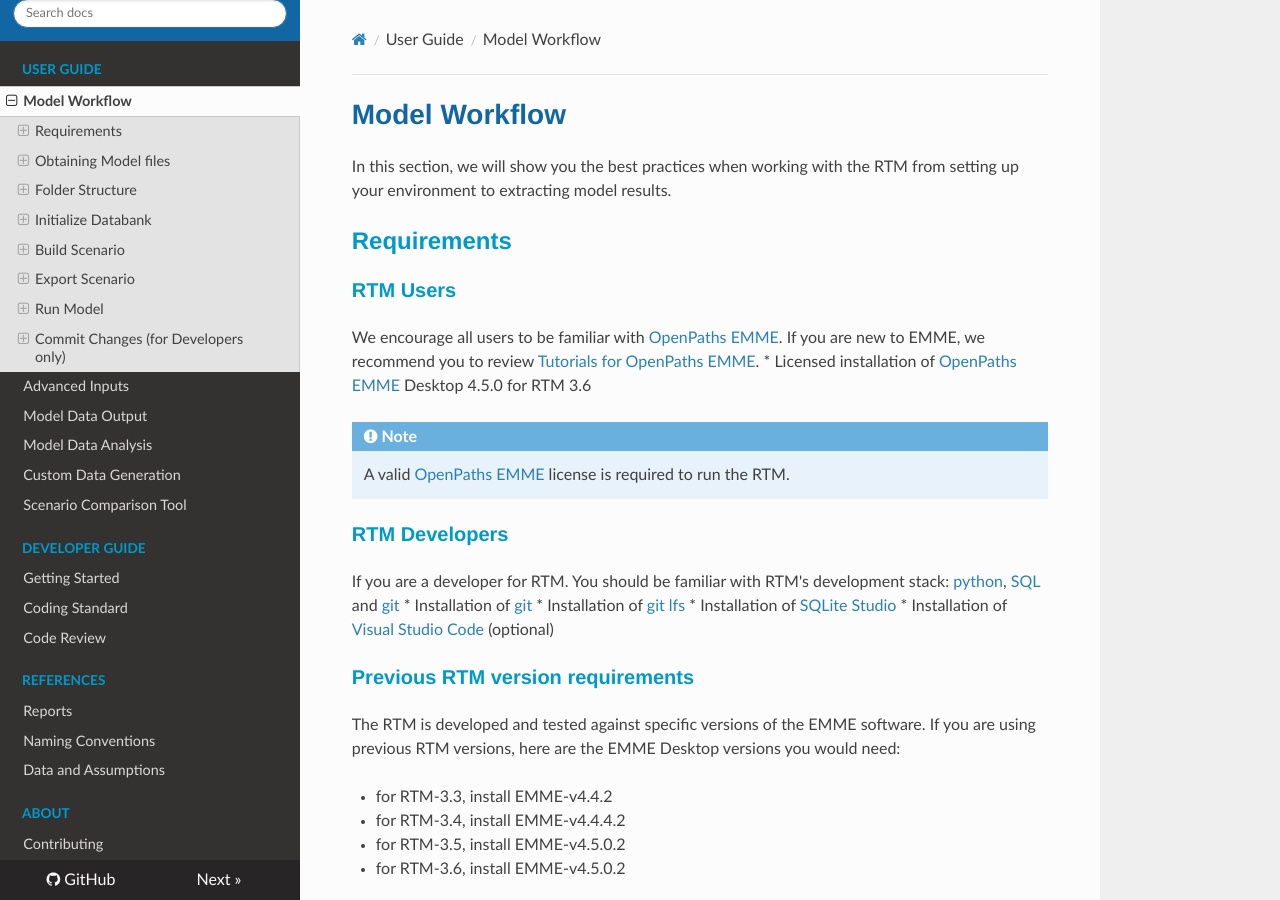
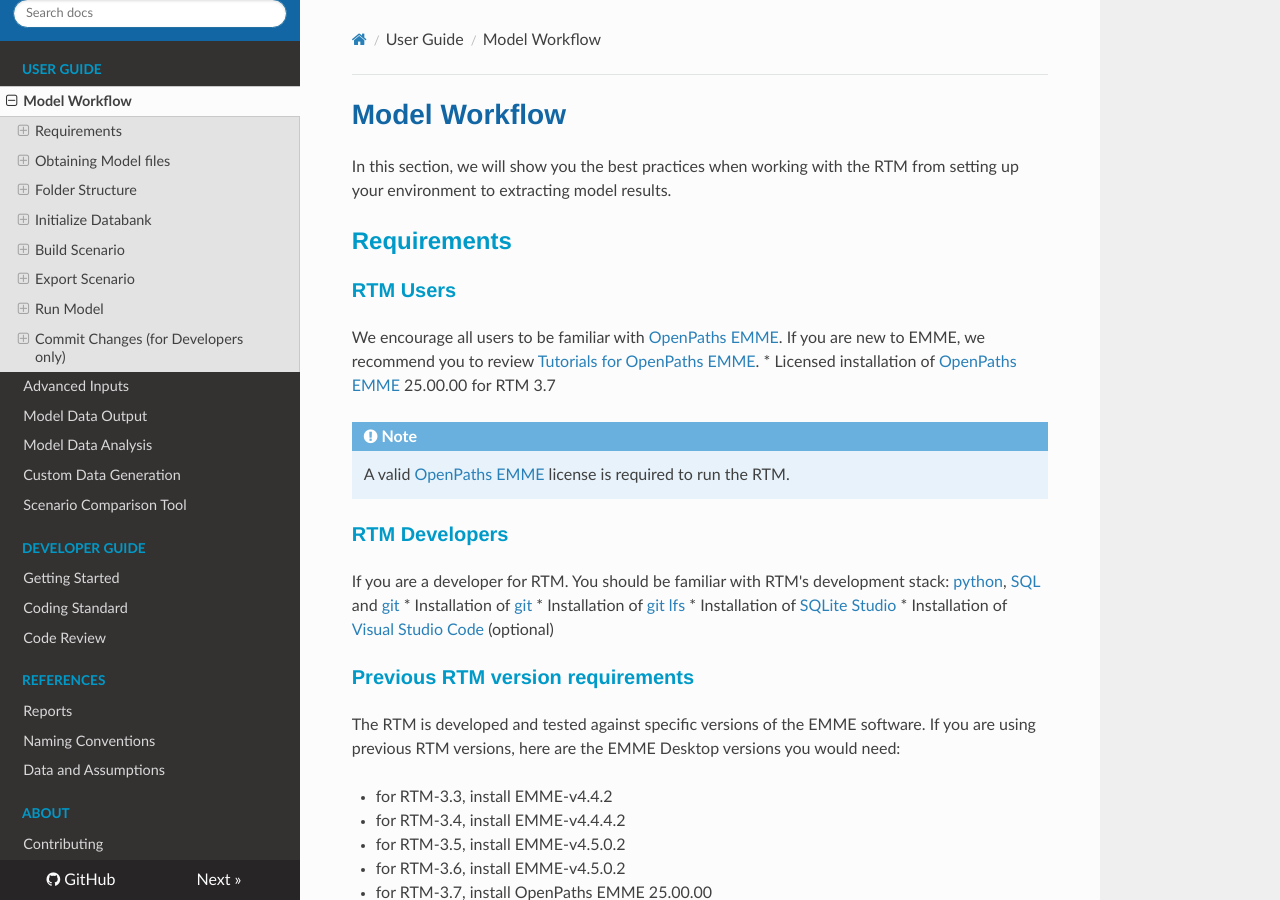
Before and after one commit to TransLinkForecasting/rtmdoc, an MkDocs documentation site: the page built from docs/workflow.md, in a window 1280 px wide and 900 px high. Built offline with MkDocs 1.6.1, drawn with Linux system fonts in a browser that asks for light colours; nearby versions of some CDN libraries.

Commit message:
Update workflow.md

```diff
--- a/docs/workflow.md
+++ b/docs/workflow.md
@@ -9,7 +9,7 @@
 ### RTM Users
 
 We encourage all users to be familiar with [OpenPaths EMME]. If you are new to EMME, we recommend you to review [Tutorials for OpenPaths EMME].
-* Licensed installation of [OpenPaths EMME] Desktop 4.5.0 for RTM 3.6
+* Licensed installation of [OpenPaths EMME] 25.00.00 for RTM 3.7
 
 !!! note
 
@@ -33,6 +33,7 @@
 * for RTM-3.4, install EMME-v4.4.4.2
 * for RTM-3.5, install EMME-v4.5.0.2
 * for RTM-3.6, install EMME-v4.5.0.2
+* for RTM-3.7, install OpenPaths EMME 25.00.00
 
 ### System requirements
 
```
